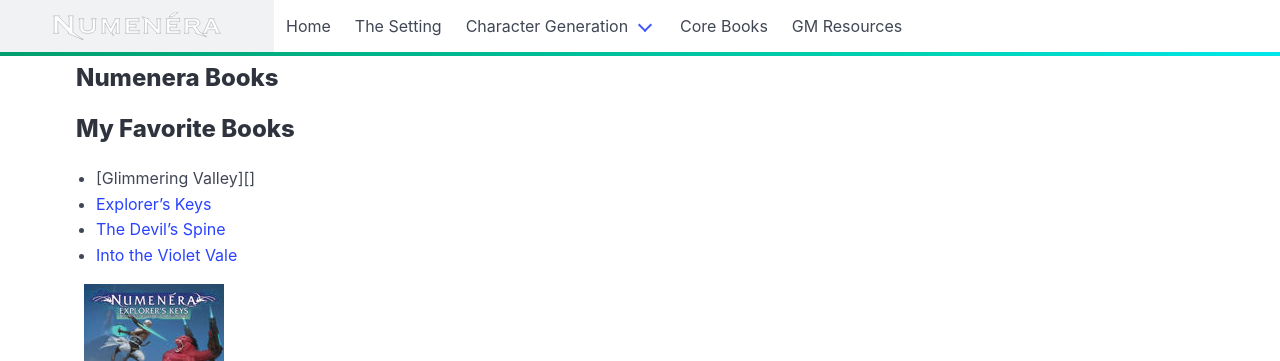
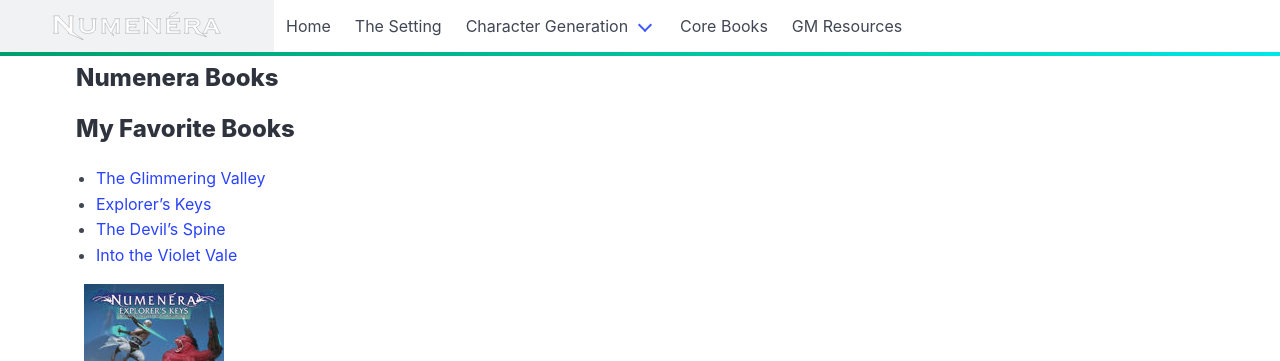
Before and after one commit to rebelwarrior/numenera, a Jekyll site: the page built from gm-resources/books.md, in a window 1280 px wide and 1400 px high. Shown: the top 361 px of the window. Built offline with Jekyll 4.4.1, drawn with Linux system fonts in a browser that asks for light colours; nearby versions of some CDN libraries; some of the changed text lies outside the part shown.

Commit message:
Update books.md
Fixed links in books page

```diff
--- a/gm-resources/books.md
+++ b/gm-resources/books.md
@@ -8,7 +8,7 @@
 
 ## My Favorite Books
 {:.title.is-4.mt-2}
-- [Glimmering Valley][]
+- [The Glimmering Valley][]
 - [Explorer's Keys][]
 - [The Devil's Spine][]
 - [Into the Violet Vale][]
@@ -54,6 +54,7 @@
 1. [The Devil's Spine][] (excellent)
 2. [Jade Colossus][] (have not read)
 3. [Slaves of the Machine God][] (little convoluted)
+4. [Where the Machines Wait][] (5E compatible)
 
 
 ### Source books
@@ -111,7 +112,8 @@
 [Building Tomorrow]: https://www.drivethrurpg.com/product/256159/Building-Tomorrow
 [Numenera Character Options 2]: https://www.drivethrurpg.com/product/194640/Numenera-Character-Options-2
 [Numenera Player's Guide]: https://www.drivethrurpg.com/product/253972/Numenera-Players-Guide
-[Priests of the Aeons]: https://www.drivethrurpg.com/
-[Break the Horizon]: https://www.drivethrurpg.com/
-[Building Tomorrow]: https://www.drivethrurpg.com/
-[The Glimmering Valley]: https://www.drivethrurpg.com/
+[Priests of the Aeons]: https://www.drivethrurpg.com/en/product/271023/priests-of-the-aeons
+[Break the Horizon]: https://www.drivethrurpg.com/en/product/389610/break-the-horizon
+[Building Tomorrow]: https://www.drivethrurpg.com/en/product/256159/building-tomorrow
+[The Glimmering Valley]: https://www.drivethrurpg.com/en/product/461273/the-glimmering-valley
+[Where the Machines Wait]: https://www.drivethrurpg.com/en/product/358148/where-the-machines-wait
```
